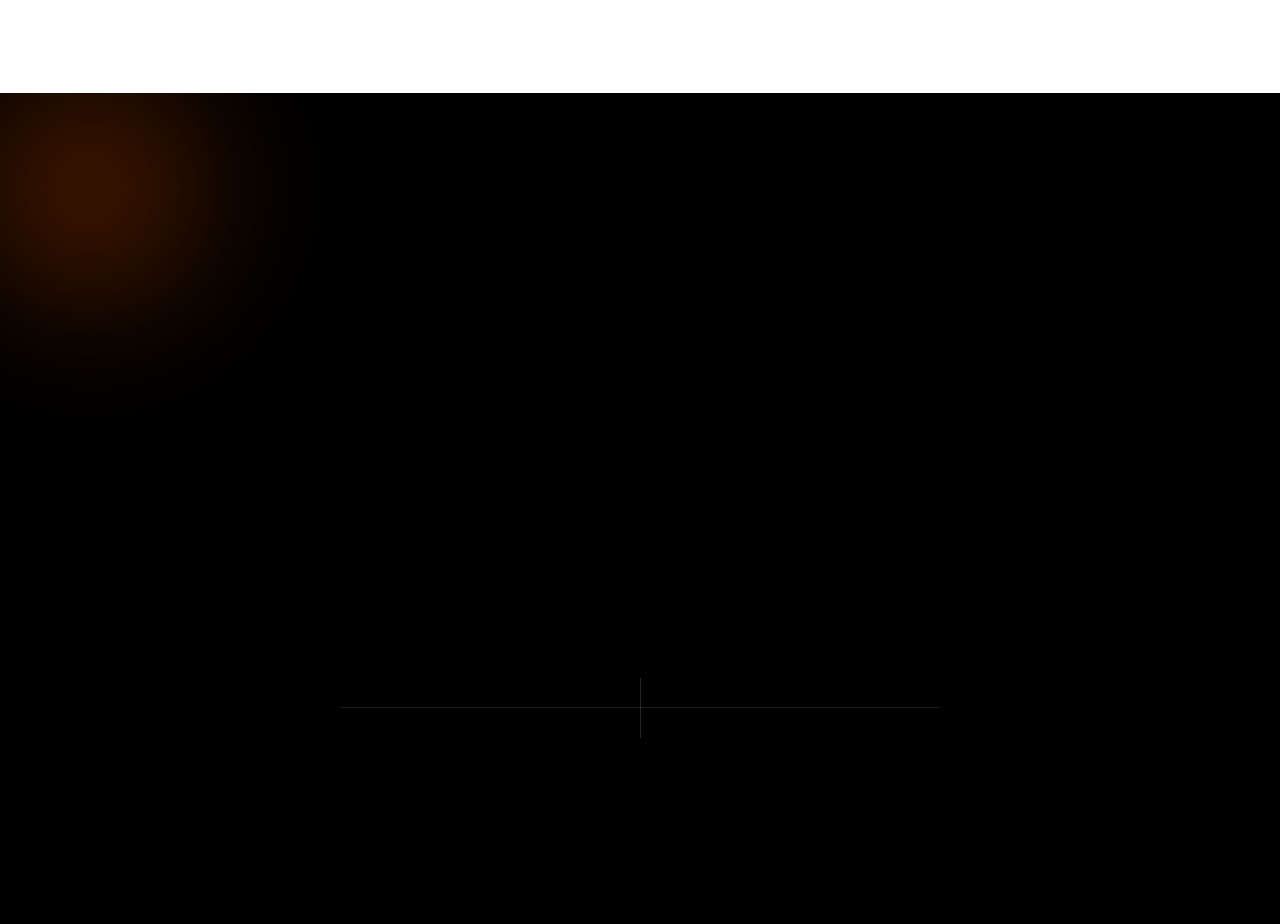
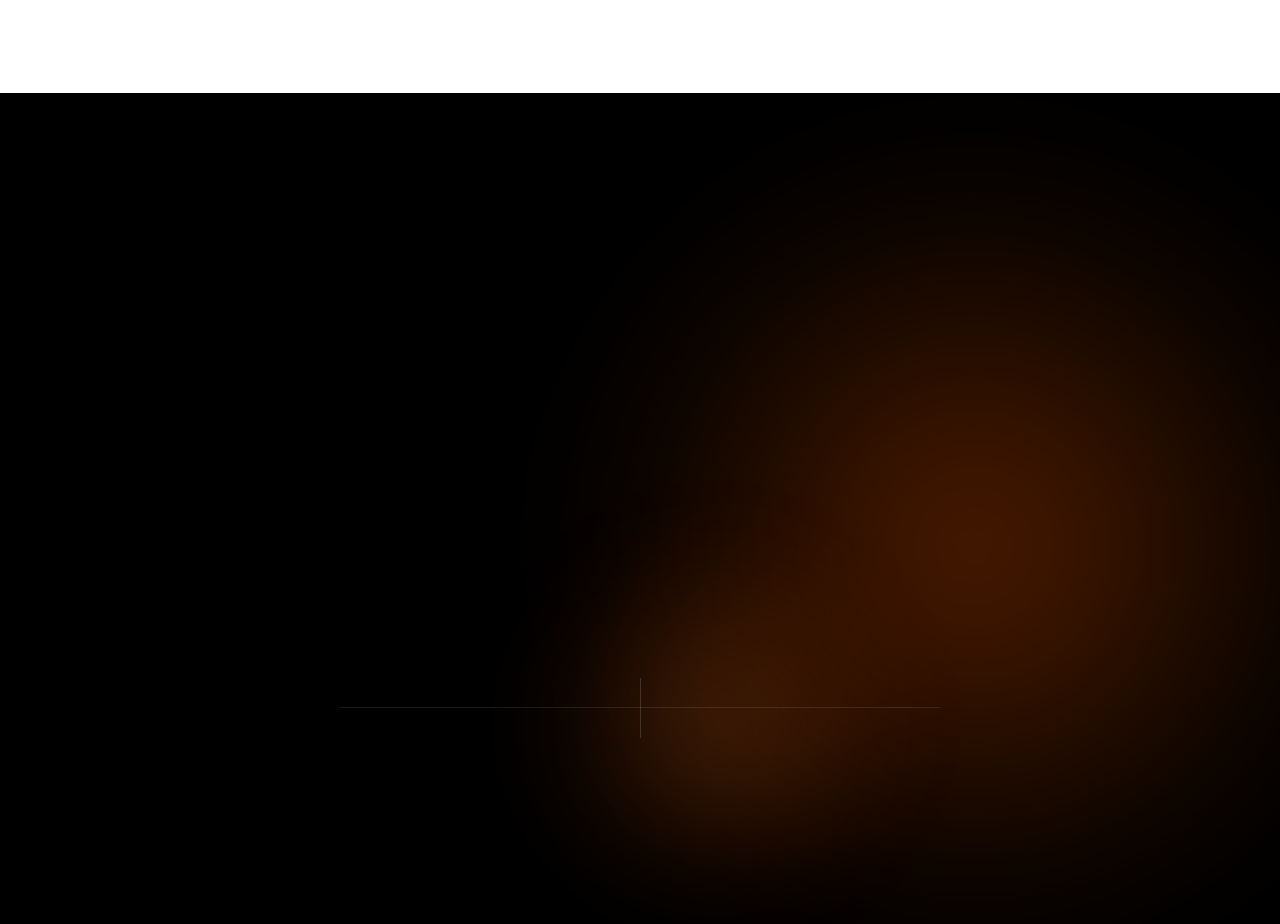
Before and after one commit to AhmedKabbej/Mimn-sk--CTA, a React (Vite) app: page / in a window 1280 px wide. Shown: the part 4460-5384 px from the top of the page. Built offline with nearby package versions, Linux system fonts and the light colour scheme.

Commit message:
Landing page MIMNESKÕ
magnet for all the sections

```diff
--- a/src/components/landing/FinalCTASection.tsx
+++ b/src/components/landing/FinalCTASection.tsx
@@ -8,6 +8,7 @@ export default function FinalCTASection() {
   const sectionRef = useRef<HTMLElement>(null);
   const headlineRef = useRef<HTMLHeadingElement>(null);
   const sphereRef = useRef<HTMLDivElement>(null);
+  const sphere2Ref = useRef<HTMLDivElement>(null);
 
   useEffect(() => {
     if (!sectionRef.current || !headlineRef.current) return;
@@ -59,20 +60,48 @@ export default function FinalCTASection() {
         scrollTrigger: { trigger: '[data-anim="footer"]', start: 'top 95%' },
       });
 
-      // Sphere random floating animation (never stops)
+      // Sphere random floating animation (never stops) — covers entire section
       const sphere = sphereRef.current;
-      if (sphere) {
+      const section = sectionRef.current;
+      if (sphere && section) {
         const float = () => {
+          const sW = section.offsetWidth;
+          const sH = section.offsetHeight;
+          const sphereSize = sphere.offsetWidth;
+          // random position anywhere inside the section (clamped so it stays within bounds)
+          const maxX = sW - sphereSize / 2;
+          const maxY = sH - sphereSize / 2;
           gsap.to(sphere, {
-            x: gsap.utils.random(-60, 60),
-            y: gsap.utils.random(-40, 40),
-            scale: gsap.utils.random(0.9, 1.1),
+            left: gsap.utils.random(-sphereSize / 2, maxX),
+            top: gsap.utils.random(-sphereSize / 2, maxY),
+            scale: gsap.utils.random(0.8, 1.2),
             duration: gsap.utils.random(2, 4),
             ease: 'sine.inOut',
             onComplete: float,
           });
         };
         float();
+      }
+
+      // Second sphere random floating animation
+      const sphere2 = sphere2Ref.current;
+      if (sphere2 && section) {
+        const float2 = () => {
+          const sW = section.offsetWidth;
+          const sH = section.offsetHeight;
+          const sphereSize = sphere2.offsetWidth;
+          const maxX = sW - sphereSize / 2;
+          const maxY = sH - sphereSize / 2;
+          gsap.to(sphere2, {
+            left: gsap.utils.random(-sphereSize / 2, maxX),
+            top: gsap.utils.random(-sphereSize / 2, maxY),
+            scale: gsap.utils.random(0.7, 1.15),
+            duration: gsap.utils.random(3, 5),
+            ease: 'sine.inOut',
+            onComplete: float2,
+          });
+        };
+        float2();
       }
     }, sectionRef);
     return () => ctx.revert();
@@ -85,14 +114,30 @@ export default function FinalCTASection() {
         ref={sphereRef}
         className="absolute pointer-events-none"
         style={{
-          top: '-80px',
-          left: '-80px',
-          width: '400px',
-          height: '400px',
+          top: '0px',
+          left: '0px',
+          width: '700px',
+          height: '700px',
           borderRadius: '50%',
-          background: 'radial-gradient(circle, rgba(255,90,0,0.3) 0%, rgba(255,90,0,0.08) 50%, transparent 70%)',
+          background: 'radial-gradient(circle, rgba(255,90,0,0.32) 0%, rgba(255,90,0,0.10) 45%, transparent 70%)',
+          filter: 'blur(60px)',
+          willChange: 'transform, left, top',
+        }}
+      />
+
+      {/* Second sphere */}
+      <div
+        ref={sphere2Ref}
+        className="absolute pointer-events-none"
+        style={{
+          top: '50%',
+          right: '0px',
+          width: '500px',
+          height: '500px',
+          borderRadius: '50%',
+          background: 'radial-gradient(circle, rgba(255,120,30,0.22) 0%, rgba(255,90,0,0.06) 50%, transparent 70%)',
           filter: 'blur(50px)',
-          willChange: 'transform',
+          willChange: 'transform, left, top',
         }}
       />
 
```
Also changed, not shown: 1 other file (tests, documents, lock files or other folders).
